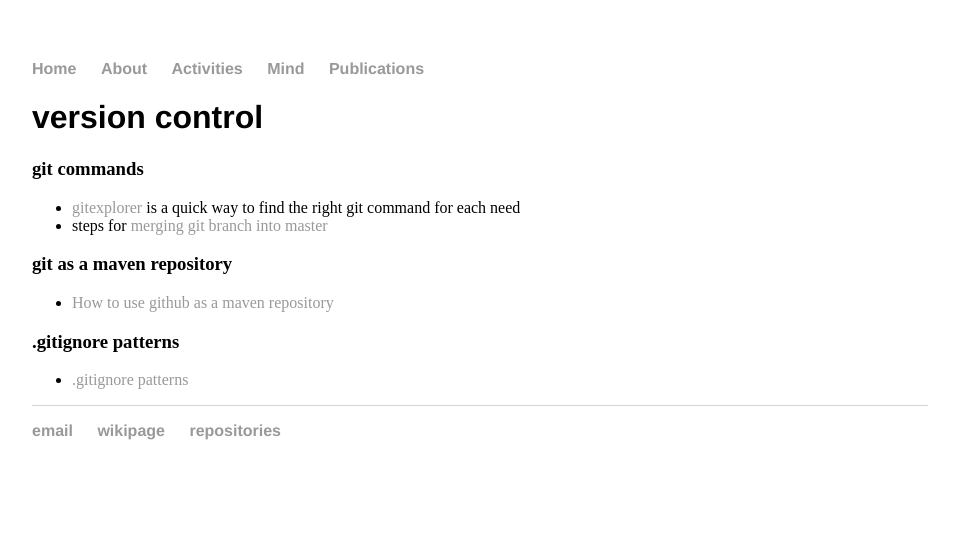
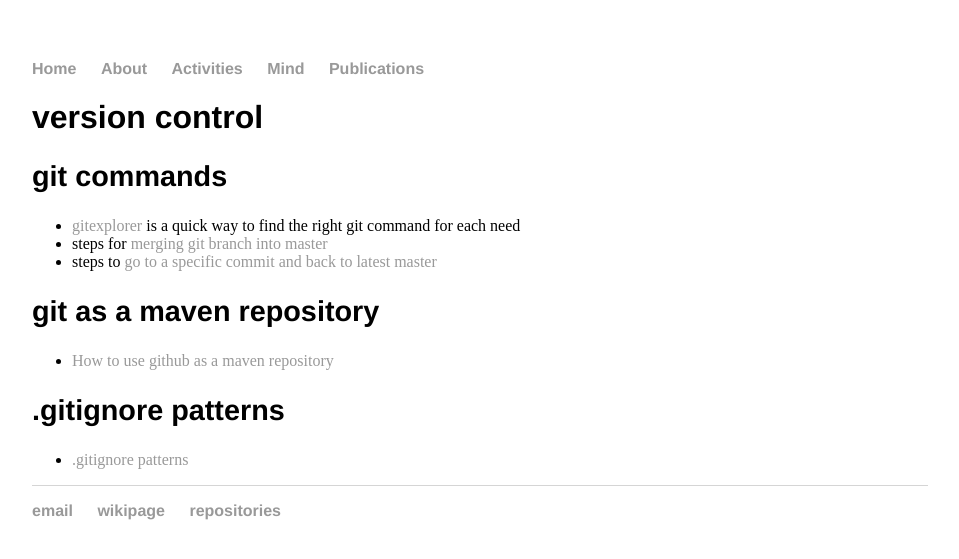
Before and after one commit to cleberjamaral/cleberjamaral.github.io, a Jekyll site: the page built from knowledge/programming/git.md, in a window 1280 px wide. Shown: the top 559 px of the page, without its empty margins (160-1119 px from the left). Built offline with Jekyll 4.4.1, drawn with Linux system fonts in a browser that asks for light colours; our own code applies the rules of GitHub Pages for plain Markdown files.

Commit message:
GitBook: [master] one page modified

```diff
--- a/knowledge/programming/git.md
+++ b/knowledge/programming/git.md
@@ -4,15 +4,16 @@
 
 # version control
 
-### git commands
+## git commands
 
 * [gitexplorer](http://gitexplorer.com) is a quick way to find the right git command for each need
 * steps for [merging git branch into master](https://gist.github.com/cleberjamaral/94410e296e80aa66f0d38c88ca5234fe)
+* steps to [go to a specific commit and back to latest master](https://gist.github.com/cleberjamaral/59c7f5f9075d92f38bd59d6c51d36bd0)
 
-### git as a maven repository
+## git as a maven repository
 
 * [How to use github as a maven repository](https://gist.github.com/cleberjamaral/6c9b0a615e51e26c94ffe407a641f531)
 
-### .gitignore patterns
+## .gitignore patterns
 
 * [.gitignore patterns](https://gist.github.com/cleberjamaral/5357d6ee349d1fe1d20aea1d79481fe2)
```
